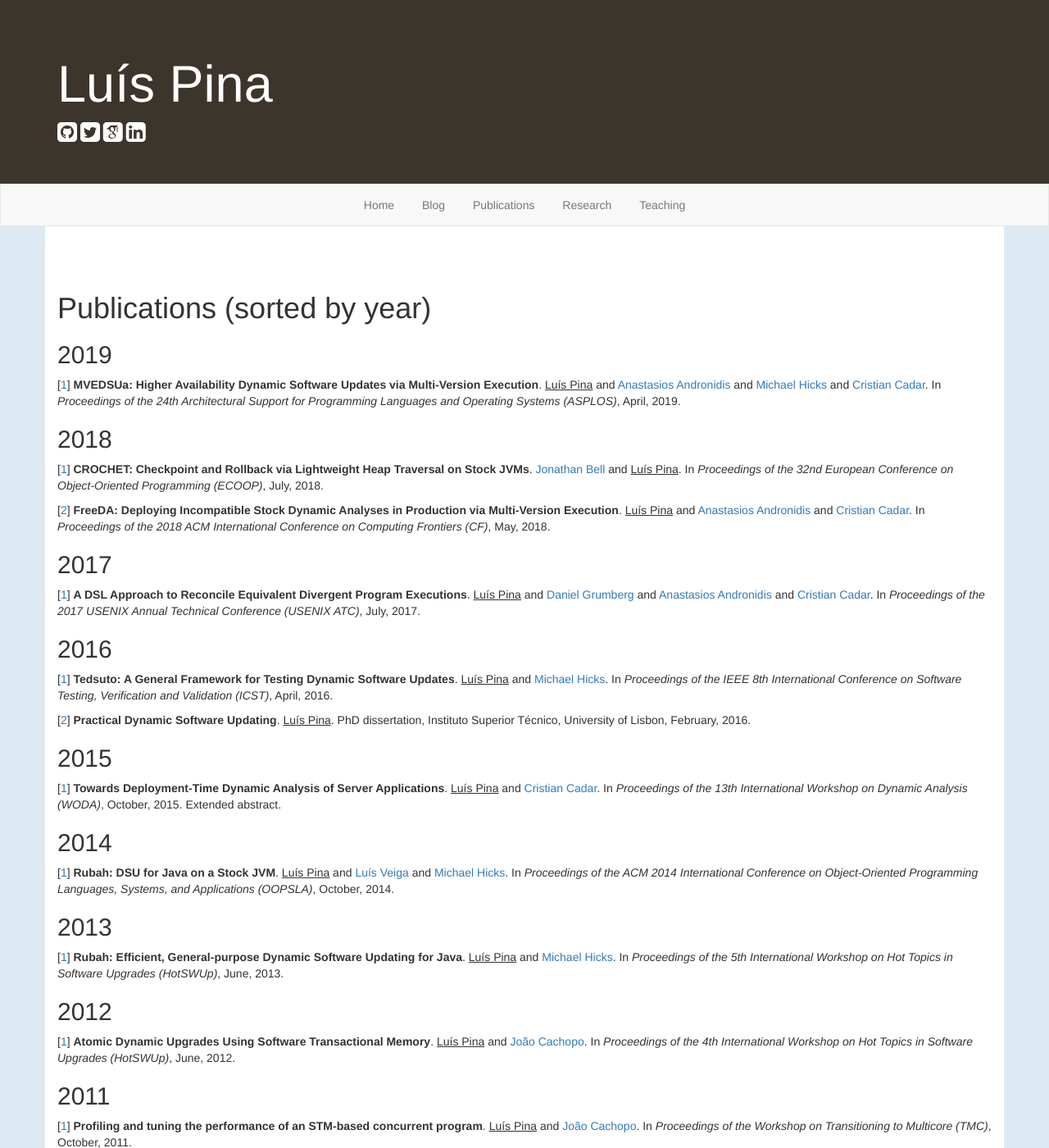
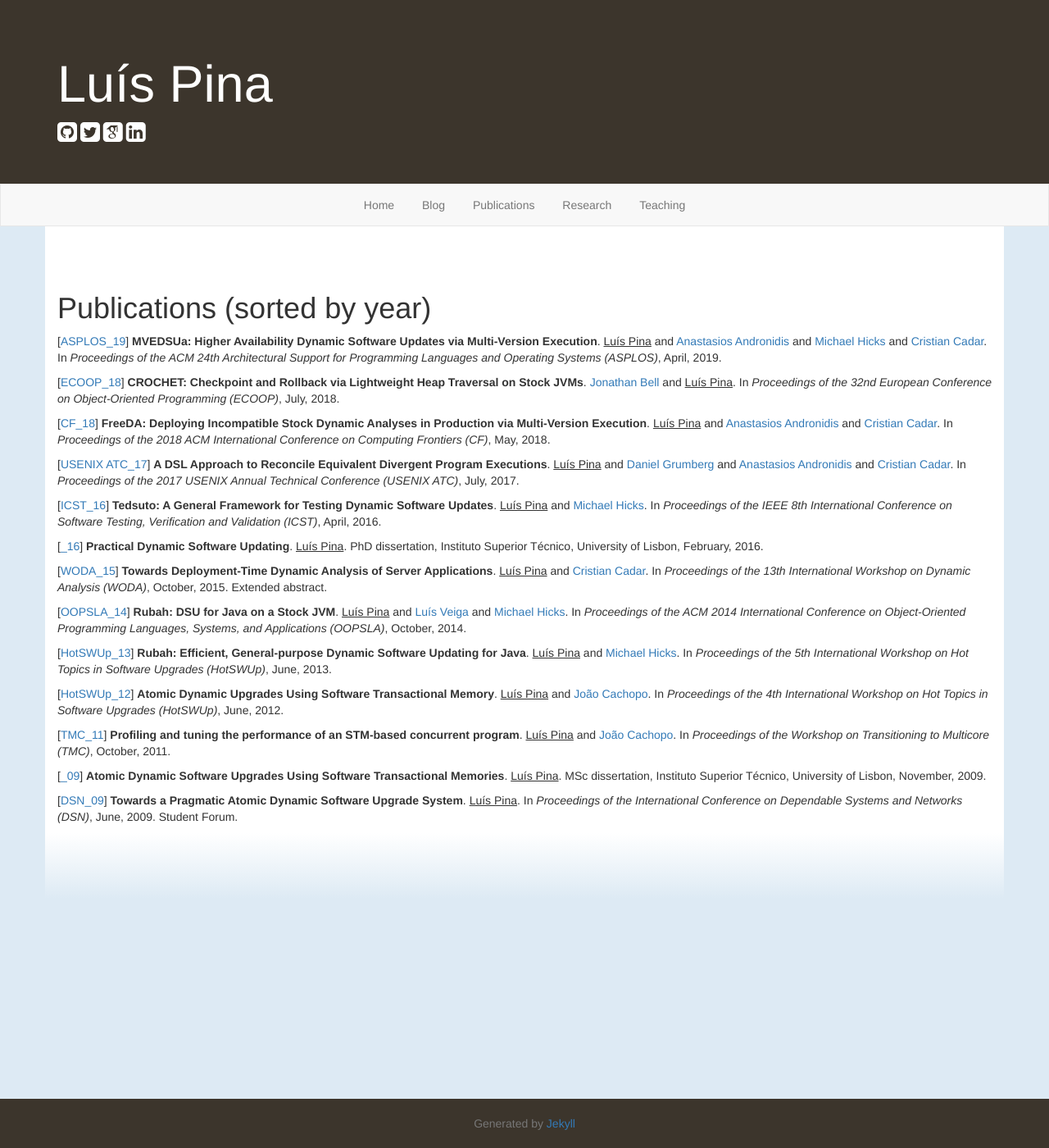
Before and after one commit to luisggpina/personal-website, a Jekyll site: the page built from publications.year.html, in a window 1280 px wide and 1400 px high. Shown: the whole window at 82% size. Built offline with Jekyll 4.4.1, drawn with Linux system fonts in a browser that asks for light colours; nearby versions of some CDN libraries; some web fonts are replaced.

Commit message:
Removed years from publication list and highlighted venue

```diff
--- a/_data/papers.yml
+++ b/_data/papers.yml
@@ -11,7 +11,6 @@ pina19mvedsua:
     type:      conference
     publisher: "ACM"
     nth:    "24th"
-    nopub:     True
     title:
       full:    "Architectural Support for Programming Languages and Operating Systems"
       short:   "ASPLOS"
--- a/_includes/paper_bibline.html
+++ b/_includes/paper_bibline.html
@@ -1,5 +1,5 @@
 <p>
-[<a href="{{ site.baseurl }}/details/{{ key }}.html">{{ number }}</a>]
+[<a href="{{ site.baseurl }}/details/{{ key }}.html">{{ p.title.short }}_{{ p.date | date: "%y" }}</a>]
 <b>{{ paper.title.plain }}</b>.
 {% for paper_author in paper.authors %}
 	{% assign author = site.data.authors[paper_author] %}
--- a/publications.year.html
+++ b/publications.year.html
@@ -14,7 +14,6 @@ group: "research"
 	<h1  style=" text-align: left; ">Publications (sorted by year)</h1>
 
 	{% assign year = site.time | date: '%Y'	%}
-	{% for yy in (2009..2100) reversed %}
 		{% assign number = 0 %}
 		{% assign header = true	%}
 		{% for paper_key_val in site.data.papers %}
@@ -22,15 +21,8 @@ group: "research"
 			{% assign key = paper_key_val[0] %}
 			{% assign p = paper.publication %}
 			{% assign paper_year = p.date | date: '%Y' | plus: '0' %}
-			{% if paper_year == yy %}
-				{% if header %}
-					{% assign header = false	%}
-					<h2>{{ yy }}</h2>
-				{% endif %}
 				{% assign number = number | plus: 1 %}
 				{% include paper_bibline.html %}
-			{% endif %}
 		{% endfor %}
-	{% endfor %}
 
 </div>
```
